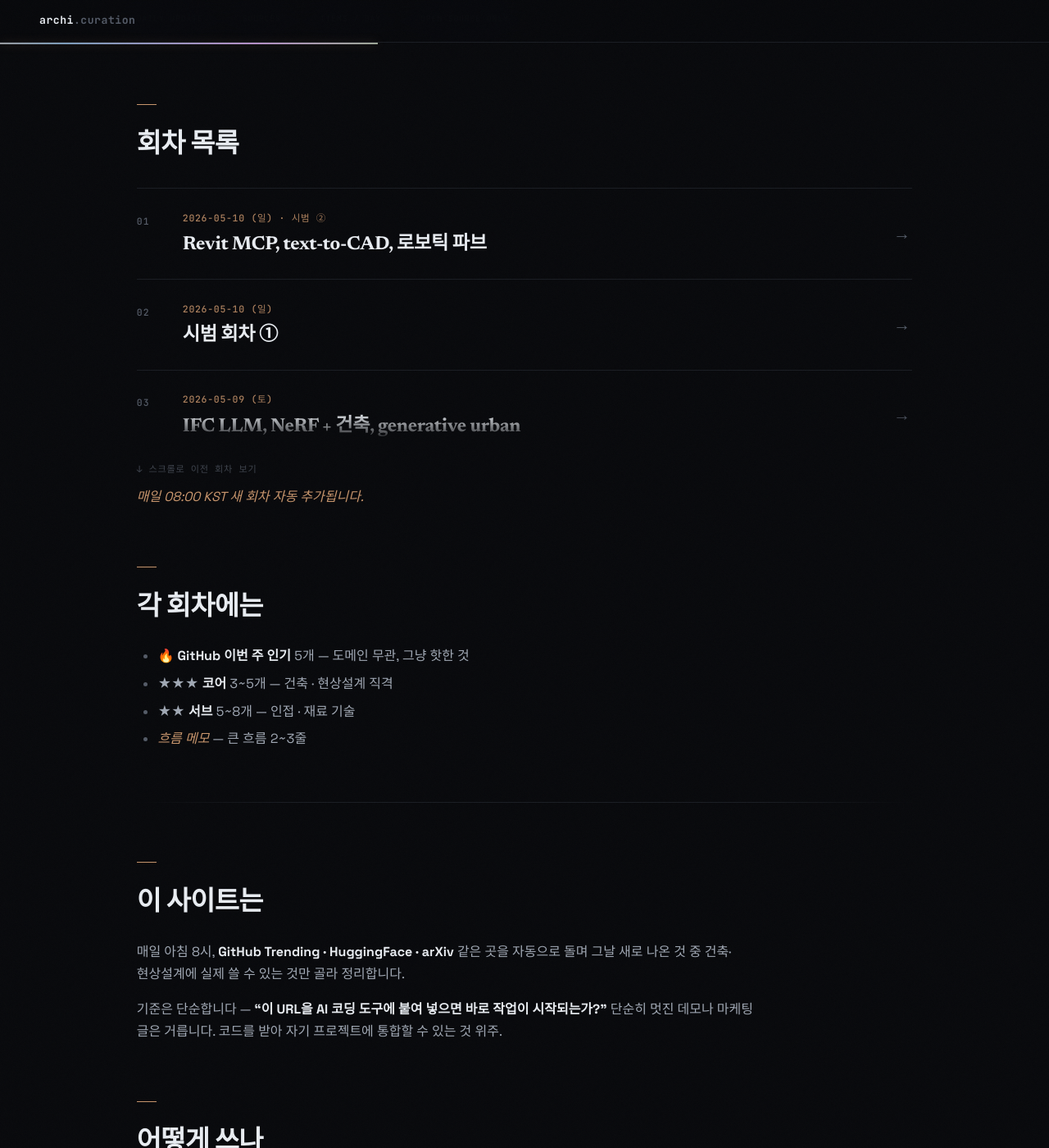
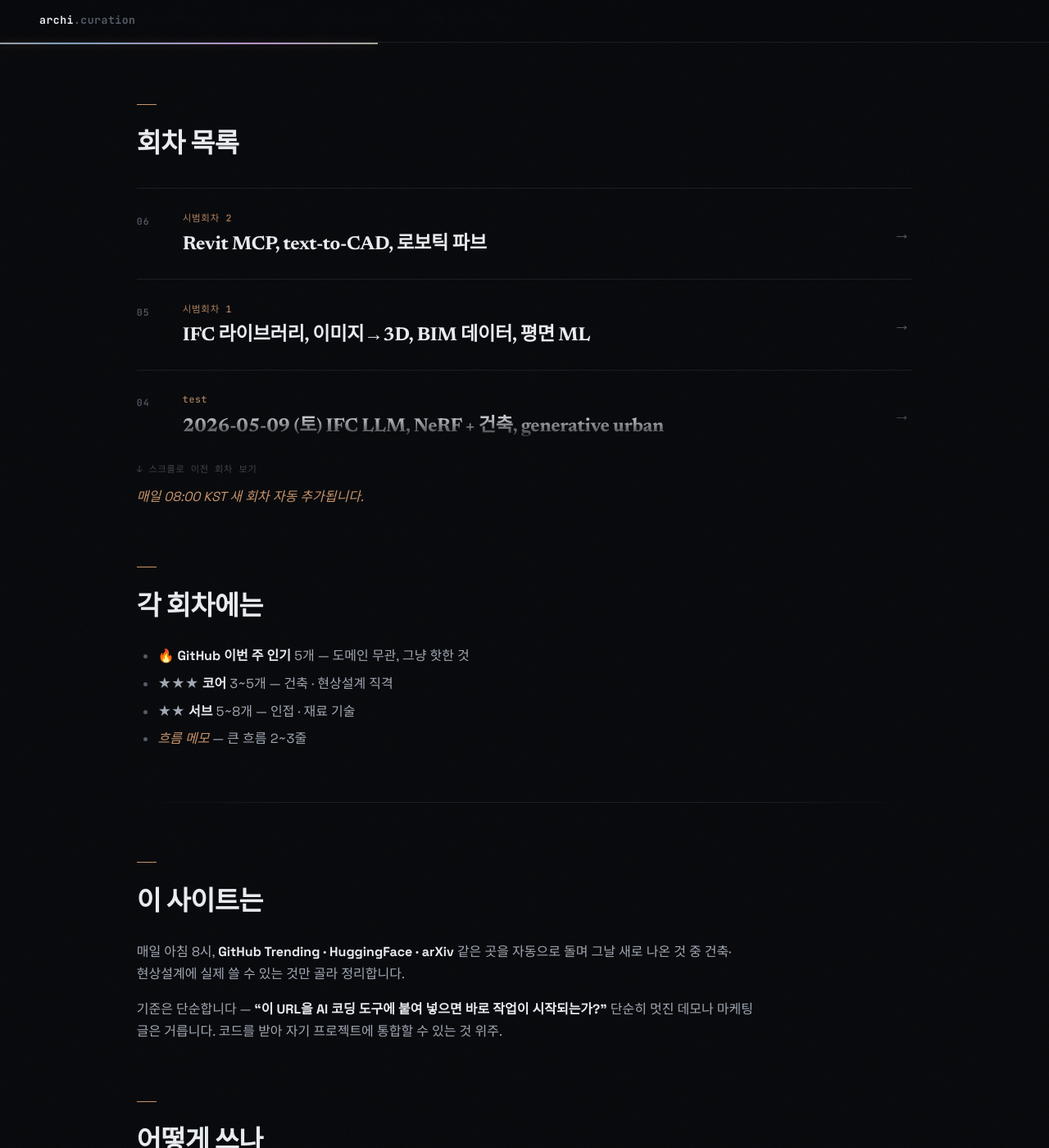
Before and after one commit to ghkch5gh-jpg/ainews-curation, a Jekyll site: the page built from index.md, in a window 1280 px wide and 1400 px high, scrolled down 512 px. Shown: the whole window at 82% size. Built offline with Jekyll 4.4.1, drawn with Linux system fonts in a browser that asks for light colours; some web fonts are replaced.

Commit message:
ux: chronological numbering (oldest=01), rename real entries, prefix dummies with 'test'

```diff
--- a/_layouts/default.html
+++ b/_layouts/default.html
@@ -183,9 +183,16 @@
 
       // ── Style episode list links into editorial entries ──
       function styleEpisodeCards() {
-        var links = document.querySelectorAll('ul.episode-list > li > a');
-        links.forEach(function (a) {
-          if (a.querySelector('.ep-title')) return; // already processed
+        var items = document.querySelectorAll('ul.episode-list > li');
+        var total = items.length;
+        items.forEach(function (li, i) {
+          // chronological numbering: oldest = 1, newest = highest
+          // list is rendered newest-first (top), so topmost item gets highest number
+          var num = total - i;
+          li.setAttribute('data-num', num.toString().padStart(2, '0'));
+
+          var a = li.querySelector(':scope > a');
+          if (!a || a.querySelector('.ep-title')) return;
           var text = a.textContent.trim();
           var sepIdx = text.indexOf(' — ');
           var meta, title;
--- a/assets/css/style.css
+++ b/assets/css/style.css
@@ -368,7 +368,6 @@ pre code {
   list-style: none;
   padding-left: 0;
   margin: 1.8rem 0 1.5rem;
-  counter-reset: episode;
   border-top: 1px solid var(--border);
   position: relative;
 }
@@ -415,7 +414,6 @@ pre code {
 .content ul.episode-list li {
   margin: 0;
   padding: 0;
-  counter-increment: episode;
   border-bottom: 1px solid var(--border);
   position: relative;
   transition: background 0.3s ease;
@@ -425,9 +423,9 @@ pre code {
   content: '';
 }
 
-/* index number on the far left (01, 02, 03 ...) */
+/* index number set by JS (chronological — oldest = 01, newest = highest) */
 .content ul.episode-list li::before {
-  content: counter(episode, decimal-leading-zero);
+  content: attr(data-num);
   position: absolute;
   left: 0;
   top: 1.85rem;
--- a/index.md
+++ b/index.md
@@ -18,12 +18,12 @@ stats:
 
 ## 회차 목록
 
-- [2026-05-10 (일) · 시범 ② — Revit MCP, text-to-CAD, 로보틱 파브](2026-05-10_일-2.html)
-- [2026-05-10 (일) — 시범 회차 ①](2026-05-10_일.html)
-- [2026-05-09 (토) — IFC LLM, NeRF + 건축, generative urban](#)
-- [2026-05-08 (금) — Rhino plugin AI, 평면 segmentation, 생성형 매스](#)
-- [2026-05-07 (목) — Revit Dynamo + LLM, depth → BIM](#)
-- [2026-05-06 (수) — Building footprint, GAN 외관 생성](#)
+- [시범회차 2 — Revit MCP, text-to-CAD, 로보틱 파브](2026-05-10_일-2.html)
+- [시범회차 1 — IFC 라이브러리, 이미지→3D, BIM 데이터, 평면 ML](2026-05-10_일.html)
+- [test — 2026-05-09 (토) IFC LLM, NeRF + 건축, generative urban](#)
+- [test — 2026-05-08 (금) Rhino plugin AI, 평면 segmentation](#)
+- [test — 2026-05-07 (목) Revit Dynamo + LLM, depth → BIM](#)
+- [test — 2026-05-06 (수) Building footprint, GAN 외관 생성](#)
 {:.episode-list}
 
 *매일 08:00 KST 새 회차 자동 추가됩니다.*
```
